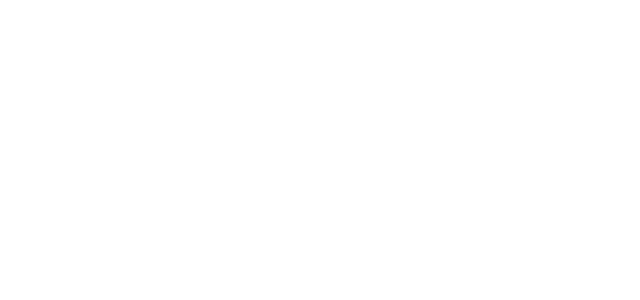
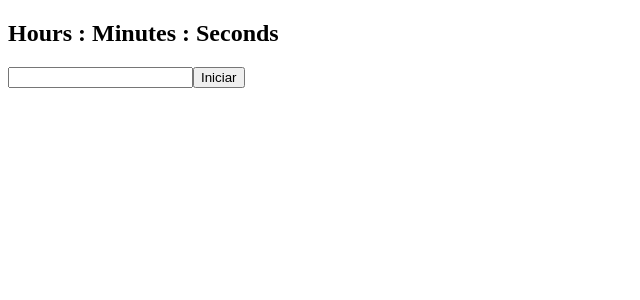
Before and after one commit to AntonioSsantana/React-countdown, a React (Vite) app: page /home in a window 1280 px wide. Before the commit this address had no page. Shown: the top 300 px of the page, without its empty margins (0-640 px from the left). Built offline with nearby package versions, Linux system fonts and the light colour scheme.

Commit message:
feat: implementa a rota e elementos necessários

```diff
--- a/src/App.jsx
+++ b/src/App.jsx
@@ -1,16 +1,16 @@
 import { Navigate, Route, Routes } from "react-router-dom";
 
 // Components
-import { Login } from "./pages/index";
-import { Register } from "./pages";
+import { Login, Register, Home } from "./pages/index";
 
 function App() {
   return (
-   <Routes>
-    <Route exact path="/" element={<Navigate to={"/login"}/>} />
-    <Route exact path="/login" element={<Login />} />
-    <Route exact path="/register" element={<Register />} />
-   </Routes>
+    <Routes>
+      <Route exact path="/" element={<Navigate to={"/login"} />} />
+      <Route exact path="/login" element={<Login />} />
+      <Route exact path="/register" element={<Register />} />
+      <Route exact path="/home" element={<Home />} />
+    </Routes>
   )
 }
 
--- a/src/pages/Home.jsx
+++ b/src/pages/Home.jsx
@@ -0,0 +1,19 @@
+function Home() {
+  return (
+    <>
+      <main>
+        <article>
+          <h2>Hours : Minutes : Seconds</h2>
+        </article>
+        <article>
+          <input
+            type="text"
+          />
+          <button>Iniciar</button>
+        </article>
+      </main>
+    </>
+  );
+}
+
+export default Home;
--- a/src/pages/Login.jsx
+++ b/src/pages/Login.jsx
@@ -54,6 +54,7 @@
           return setLoginFail(true);
         } catch (error) {
           console.log(error);
+          setLoginFail(true);
         }
         break;
       default:
--- a/src/pages/index.js
+++ b/src/pages/index.js
@@ -1,2 +1,3 @@
 export { default as Login } from './Login';
 export { default as Register } from './Register';
+export { default as Home } from './Home';
```
